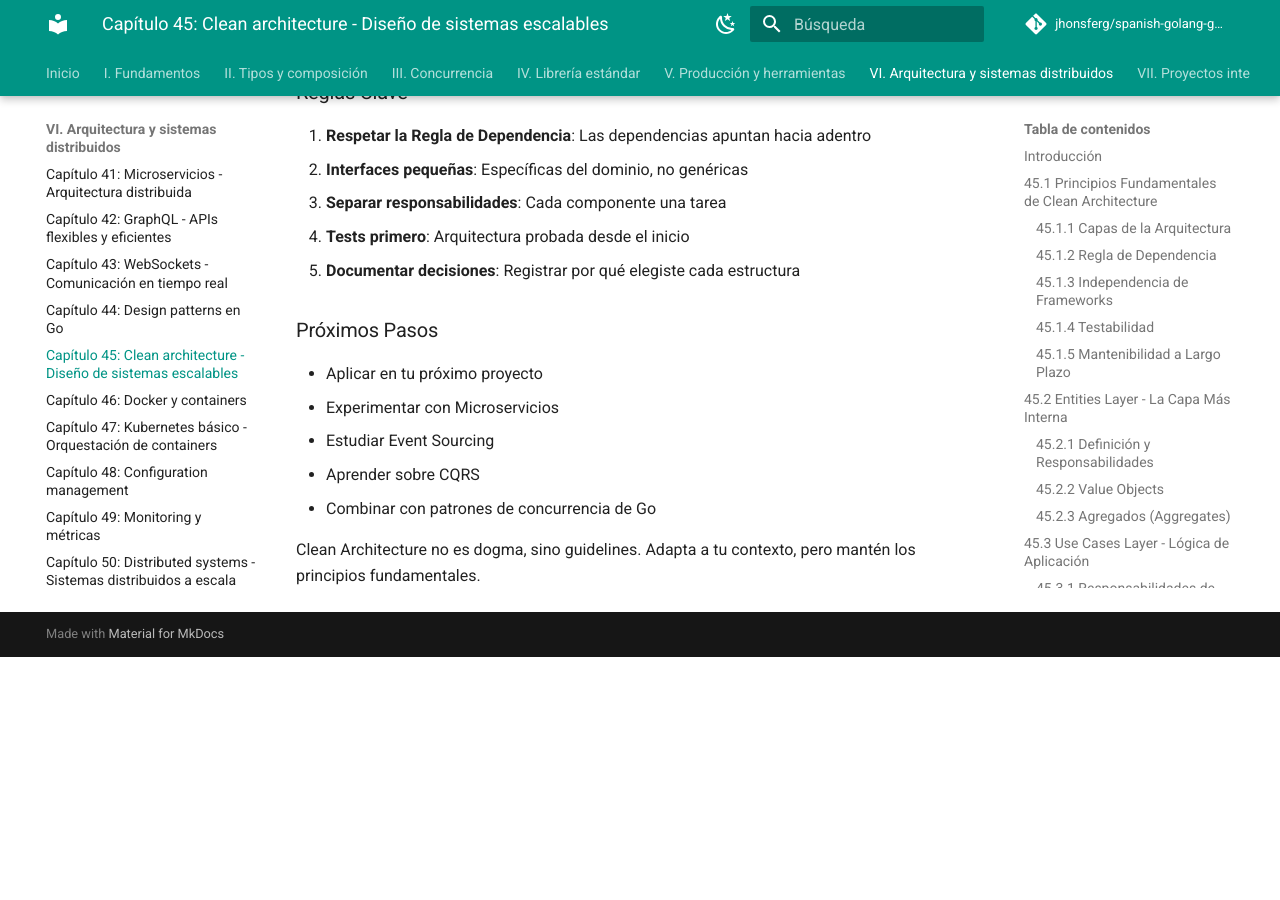
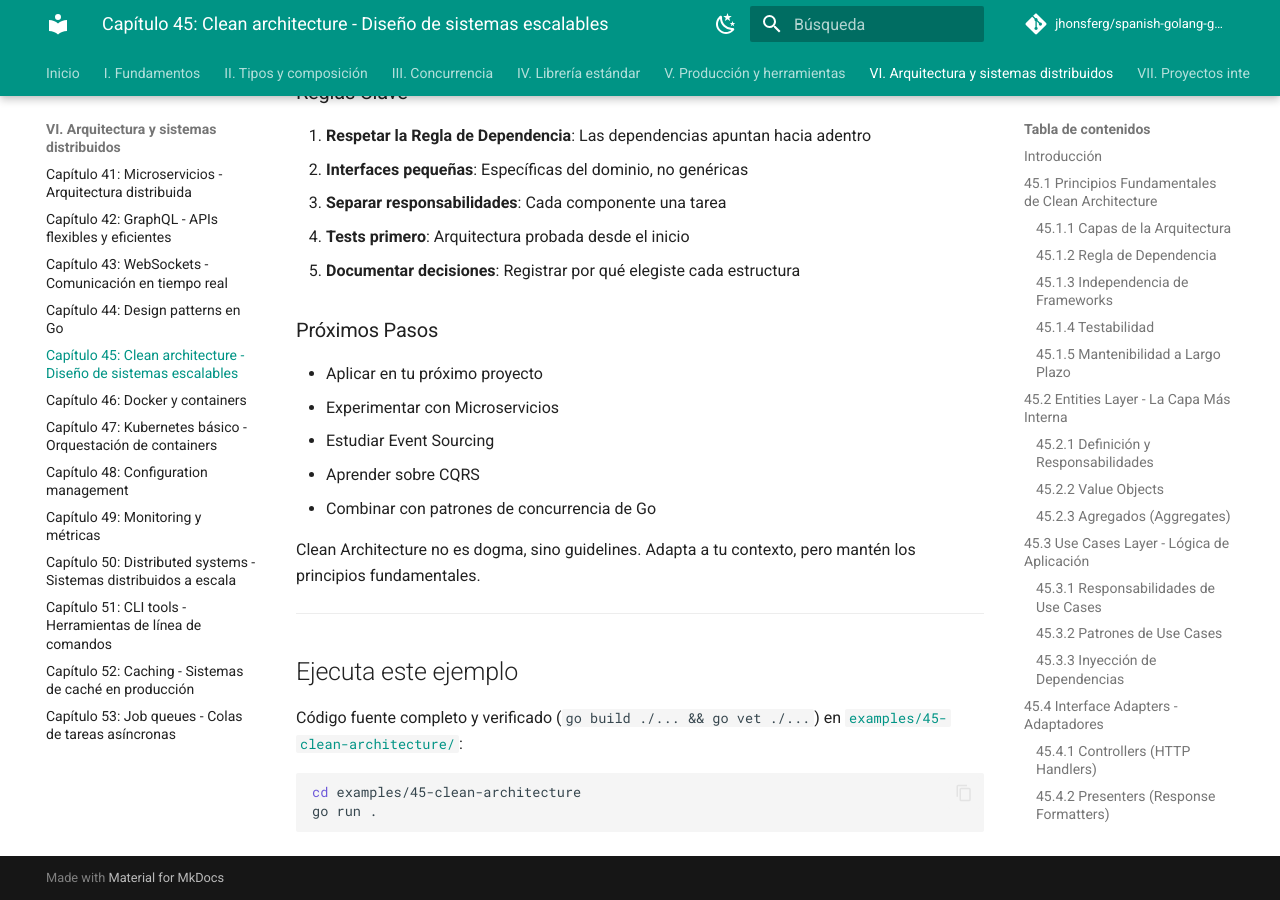
Before and after one commit to jhonsferg/spanish-golang-guide, an MkDocs documentation site: the page built from docs/06-arquitectura-y-sistemas-distribuidos/45-clean-architecture.md, in a window 1280 px wide and 900 px high, scrolled down 38206 px. Built offline with MkDocs 1.6.1 and Material for MkDocs 9.7.7, drawn with Linux system fonts in a browser that asks for light colours; comment, search, counter and statistics services are not loaded; before the commit the page ends 38863 px from its top, so only the background shows below that.

Commit message:
docs: enlazar ejemplo ejecutable en el capítulo 45

````diff
--- a/docs/06-arquitectura-y-sistemas-distribuidos/45-clean-architecture.md
+++ b/docs/06-arquitectura-y-sistemas-distribuidos/45-clean-architecture.md
@@ -1984,3 +1984,16 @@
 - Combinar con patrones de concurrencia de Go
 
 Clean Architecture no es dogma, sino guidelines. Adapta a tu contexto, pero mantén los principios fundamentales.
+
+
+---
+
+## Ejecuta este ejemplo
+
+Código fuente completo y verificado (`go build ./... && go vet ./...`) en
+[`examples/45-clean-architecture/`](https://github.com/jhonsferg/spanish-golang-guide/tree/main/examples/45-clean-architecture):
+
+```bash
+cd examples/45-clean-architecture
+go run .
+```
````
